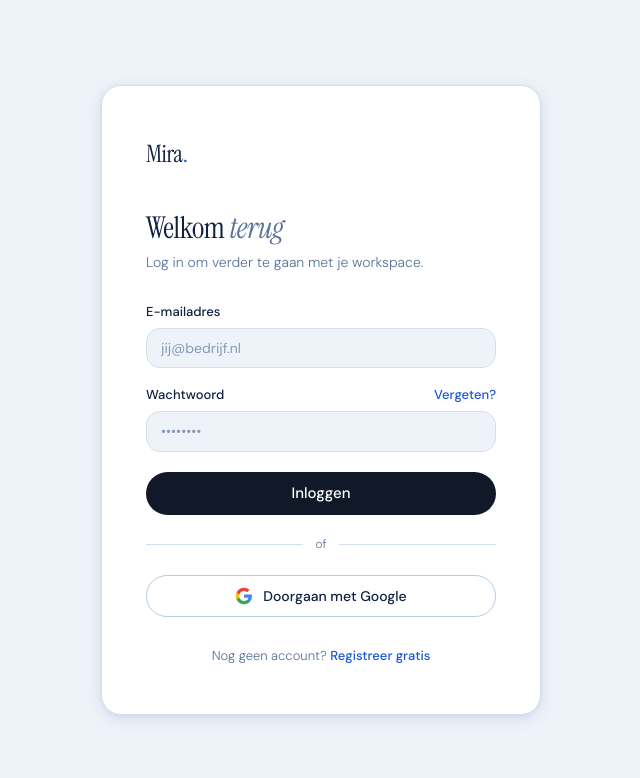
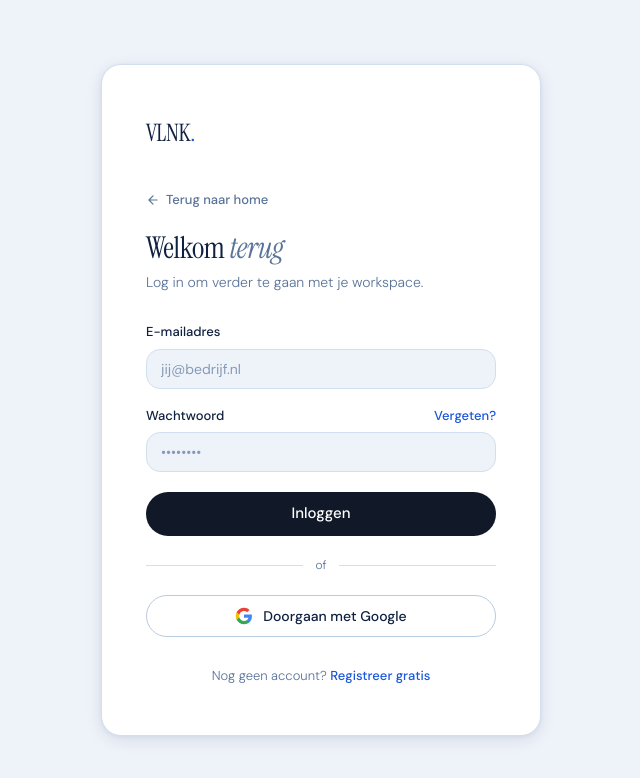
Before and after one commit to KAjrir/RAG-AI-Assistant, a React (Vite) app in the folder frontend/: page /login in a window 1280 px wide. Shown: the top 778 px of the page, without its empty margins (319-959 px from the left). Built offline with nearby package versions, Linux system fonts and the light colour scheme; no server answers.

Commit message:
Added back-link from login/register page

```diff
--- a/frontend/src/components/Login.jsx
+++ b/frontend/src/components/Login.jsx
@@ -43,7 +43,14 @@ export default function Login() {
   return (
     <div className="auth-page">
       <div className="auth-card">
-        <Link to="/" className="auth-logo">Mira<span>.</span></Link>
+        <Link to="/" className="auth-logo">VLNK<span>.</span></Link>
+
+        <Link to="/" className="auth-back">
+            <svg width="14" height="14" viewBox="0 0 24 24" fill="none" stroke="currentColor" strokeWidth="2" strokeLinecap="round" strokeLinejoin="round">
+            <path d="M19 12H5M12 5l-7 7 7 7"/>
+            </svg>
+            Terug naar home
+        </Link>
 
         <div className="auth-heading">
           <h1>Welkom <em>terug</em></h1>
--- a/frontend/src/components/Register.jsx
+++ b/frontend/src/components/Register.jsx
@@ -63,6 +63,12 @@ export default function Register() {
       <div className="auth-card">
         <Link to="/" className="auth-logo">VLNK<span>.</span></Link>
 
+        <Link to="/" className="auth-back">
+            <svg width="14" height="14" viewBox="0 0 24 24" fill="none" stroke="currentColor" strokeWidth="2" strokeLinecap="round" strokeLinejoin="round">
+            <path d="M19 12H5M12 5l-7 7 7 7"/>
+            </svg>
+            Terug naar home
+        </Link>
         <div className="auth-heading">
           <h1>Account <em>aanmaken</em></h1>
           <p>Start gratis. Geen creditcard vereist.</p>
--- a/frontend/src/styles/auth.css
+++ b/frontend/src/styles/auth.css
@@ -67,6 +67,20 @@ body {
 }
 
 .auth-logo span { color: var(--accent); }
+
+.auth-back {
+  display: inline-flex;
+  align-items: center;
+  gap: 6px;
+  font-size: 13px;
+  font-weight: 500;
+  color: var(--muted);
+  text-decoration: none;
+  margin-bottom: 20px;
+  transition: color 0.15s;
+}
+
+.auth-back:hover { color: var(--accent); }
 
 /* HEADING */
 .auth-heading {
```
